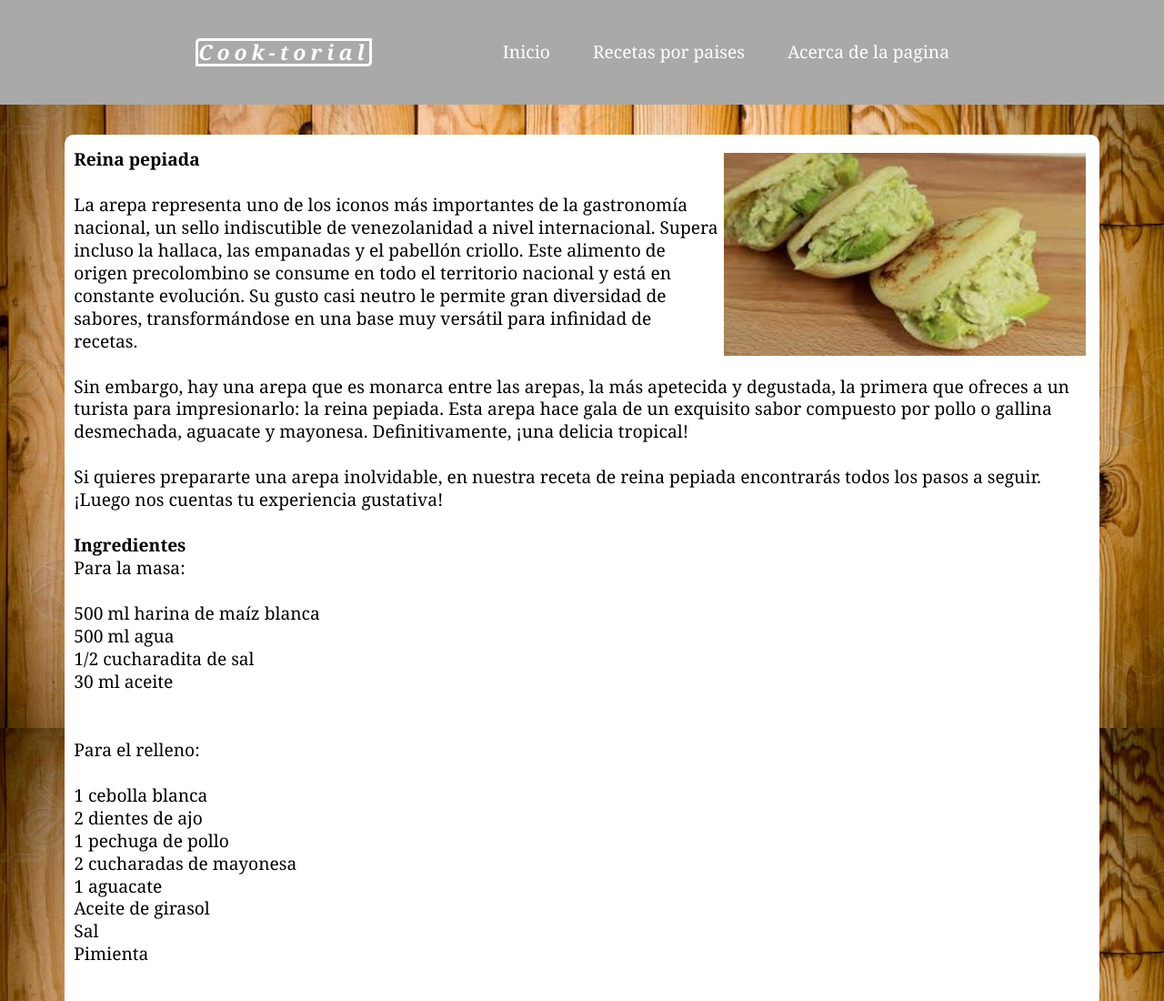
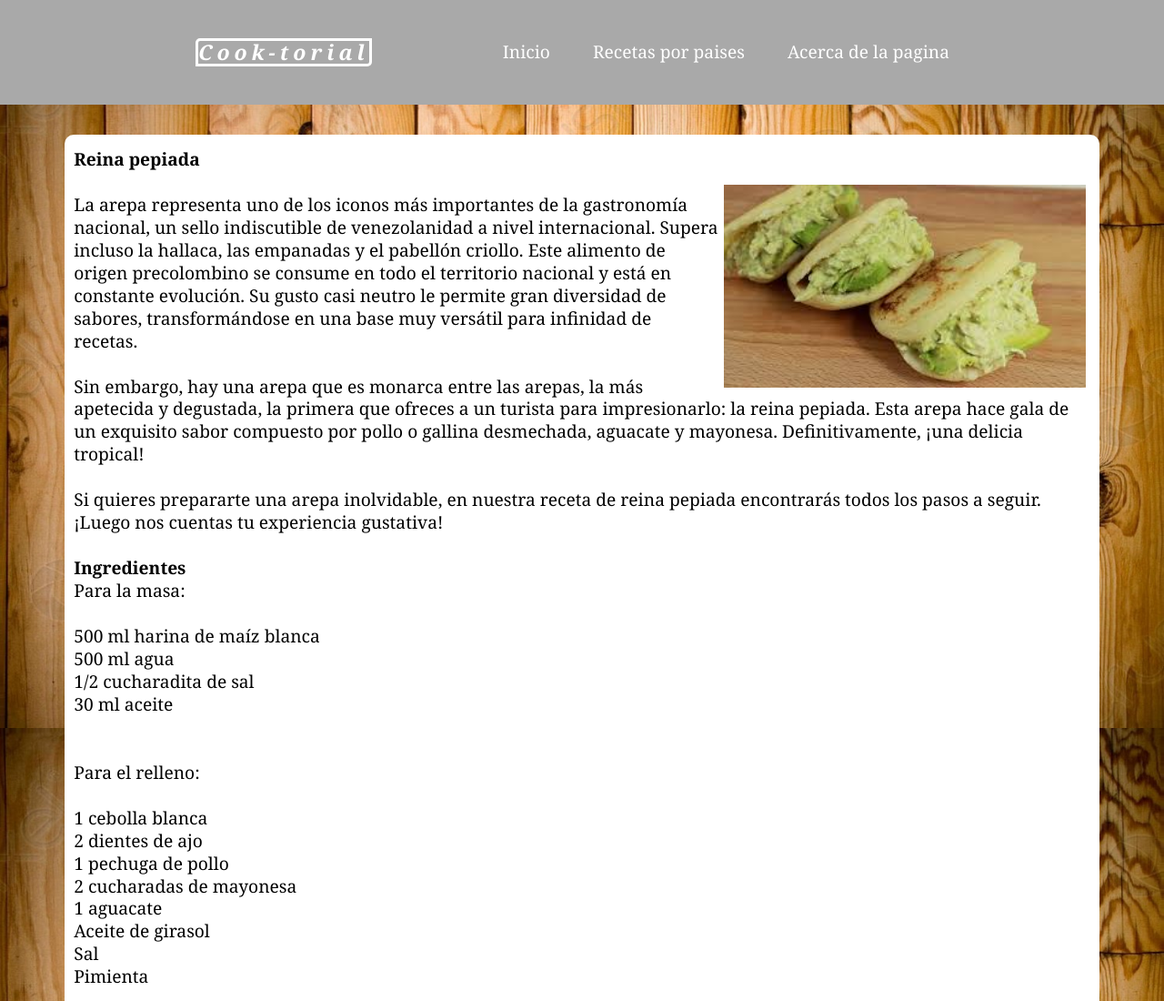
Before and after one commit to sebastianpere/cook-torial, a plain HTML site: page paises/venezuela.html in a window 1280 px wide. Shown: the top 1100 px of the page at 91% size. Drawn offline with nearby package versions, Linux system fonts and the light colour scheme.

Commit message:
Add files via upload

```diff
--- a/style_index.css
+++ b/style_index.css
@@ -177,7 +177,9 @@ ul .nav{
 .image-1{
 	float: right;
 	width: 398px;
-	margin: 5px;
+	margin-top: 40px;
+	margin-left: 5px;
+	margin-right: 5px;
 	max-width: 50%;
 }
 
@@ -244,8 +246,4 @@ ul .nav{
 	div.sub_menu li{
 		justify-content: right;
 	}
-
-	.navigation ul.show > .contenedor-text{
-		margin-top: 500px;
-	}
 }
```
